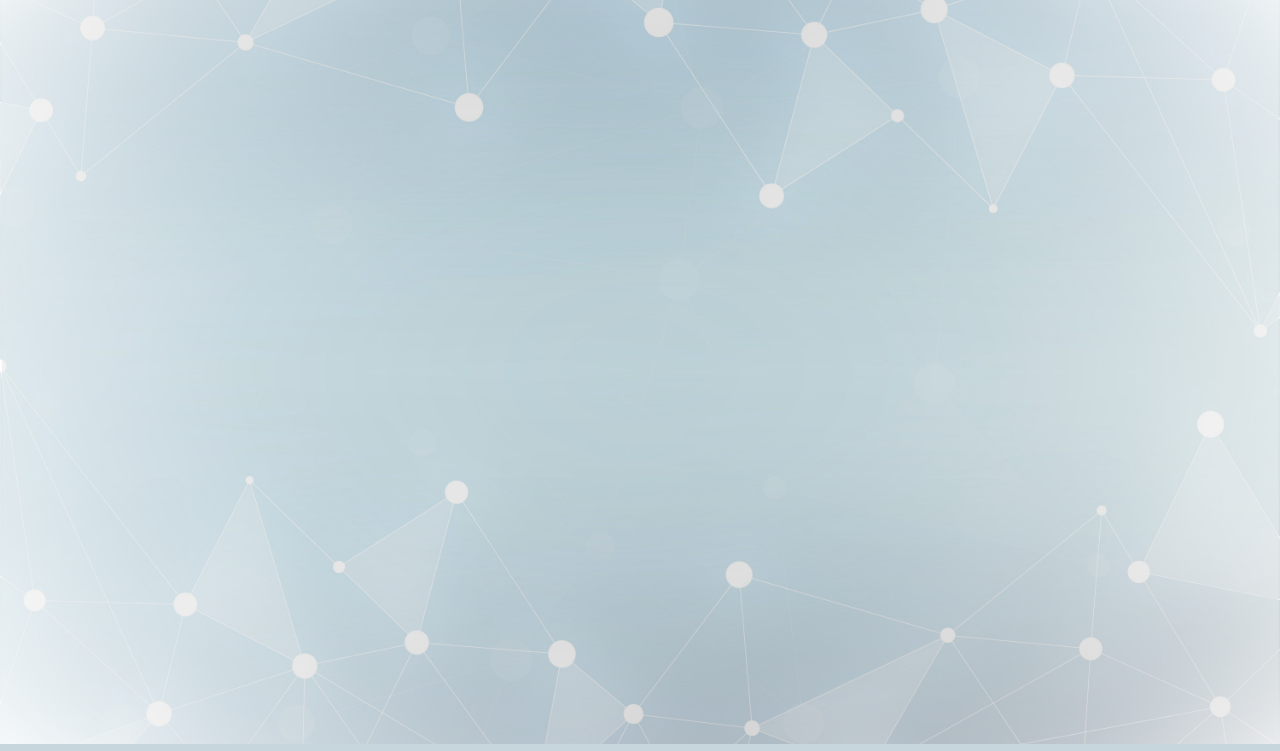
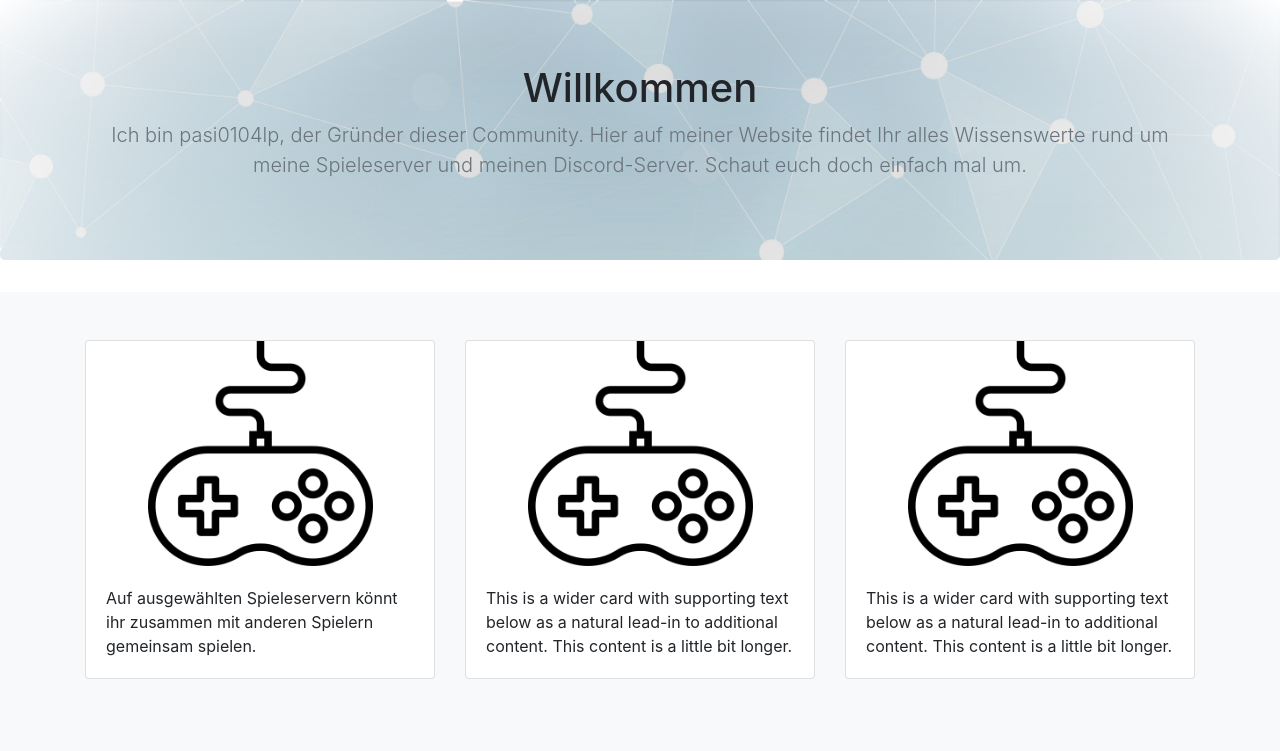
Before and after one commit to batcapricorn/pk_webpage, a Django app: page / in a window 1280 px wide. Shown: the part 56-807 px from the top of the page. Run offline with Django 3.2, Linux system fonts and the light colour scheme; some libraries are stand-ins or nearby versions.

Commit message:
rough design of welcome page

```diff
--- a/homepage/static/css/style.css
+++ b/homepage/static/css/style.css
@@ -1,5 +1,3 @@
-{% load static %}
-
 .bg{
     background-size: 100%;
     background-position: center center;
--- a/homepage/templates/home.html
+++ b/homepage/templates/home.html
@@ -10,10 +10,57 @@
   <script src='{% static "css/js/jquery.min.js" %}'></script>
   <script src='{% static "css/bootstrap/js/bootstrap.min.js" %}'></script>
   <link rel="stylesheet" href='{% static "css/style.css" %}'>
+
 </head>
-<body class='bg' style="background-image: url('{% static "images/background.jpg" %}');">
+<body>
 
   {% block navbar %}{% include 'nevbar.html' %}{% endblock navbar%}
 
+  <main role="main">
+
+    <section class="jumbotron text-center bg" style="background-image: url('{% static "images/background.jpg" %}');">
+      <div class="container">
+        <h1 class="jumbotron-heading">Willkommen</h1>
+        <p class="lead text-muted" >Ich bin pasi0104lp, der Gründer dieser Community. Hier auf meiner Website findet Ihr alles Wissenswerte rund um meine Spieleserver und meinen Discord-Server. Schaut euch doch einfach mal um.</p>
+      </div>
+    </section>
+
+    <div class="album py-5 bg-light">
+      <div class="container">
+
+        <div class="row">
+          <div class="col-md-4">
+            <div class="card mb-4 box-shadow">
+              <img class="card-img-top" style="display: block; object-fit: contain; height: 225px" src="{% static "images/controller.png" %}">
+              <div class="card-body">
+                <p class="card-text">
+                  Auf ausgewählten Spieleservern könnt ihr zusammen mit anderen Spielern gemeinsam spielen.</p>
+              </div>
+            </div>
+          </div>
+          <div class="col-md-4">
+            <div class="card mb-4 box-shadow">
+              <img class="card-img-top" style="display: block; object-fit: contain; height: 225px" src="{% static "images/controller.png" %}">
+              <div class="card-body">
+                <p class="card-text">This is a wider card with supporting text below as a natural lead-in to additional content. This content is a little bit longer.</p>
+              </div>
+            </div>
+          </div>
+          <div class="col-md-4">
+            <div class="card mb-4 box-shadow">
+              <img class="card-img-top" style="display: block; object-fit: contain; height: 225px" src="{% static "images/controller.png" %}">
+              <div class="card-body">
+                <p class="card-text">This is a wider card with supporting text below as a natural lead-in to additional content. This content is a little bit longer.</p>
+              </div>
+            </div>
+          </div>
+  </main>
+
+  <script src="./Album example for Bootstrap_files/jquery-3.2.1.slim.min.js.Herunterladen" integrity="sha384-KJ3o2DKtIkvYIK3UENzmM7KCkRr/rE9/Qpg6aAZGJwFDMVNA/GpGFF93hXpG5KkN" crossorigin="anonymous"></script>
+  <script>window.jQuery || document.write('<script src="../../assets/js/vendor/jquery-slim.min.js"><\/script>')</script>
+  <script src="./Album example for Bootstrap_files/popper.min.js.Herunterladen"></script>
+  <script src="./Album example for Bootstrap_files/bootstrap.min.js.Herunterladen"></script>
+  <script src="./Album example for Bootstrap_files/holder.min.js.Herunterladen"></script>
+
 </body>
 </html>
```
Also changed, not shown: homepage/static/images/controller.png (added).
